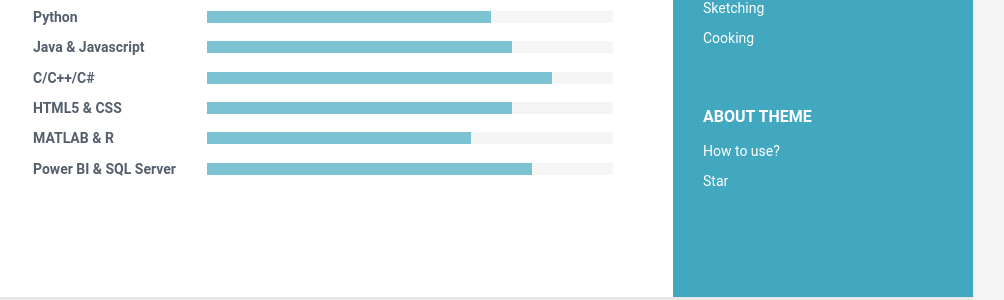
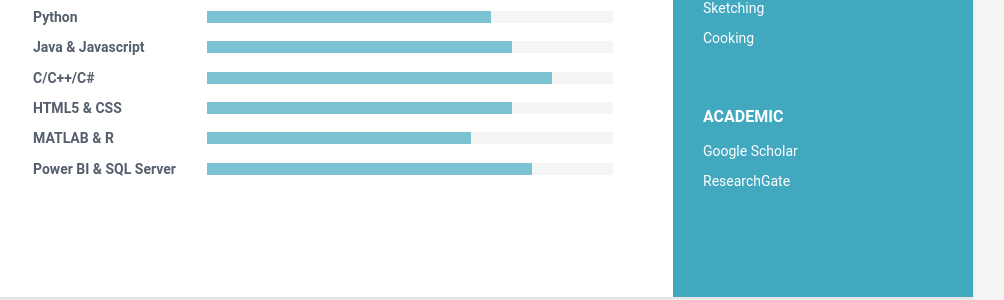
Before and after one commit to TheGreatFable/Ali_CV, a Jekyll site: the page built from index.html, in a window 1280 px wide. Shown: the part 1771-2071 px from the top of the page, without its empty margins (167-1171 px from the left). Built offline with Jekyll 4.4.1, drawn with Linux system fonts in a browser that asks for light colours.

Commit message:
Update about.html

```diff
--- a/_includes/about.html
+++ b/_includes/about.html
@@ -1,10 +1,10 @@
 <div class="remove-container container-block">
   <h2 class="container-block-title">
-    About Theme
+    Academic
   </h2>
   <ul class="list-unstyled interests-list">
-    <li><a target="_blank" href="https://www.youtube.com/watch?v=Jnmj1dXDbNk">How to use?</a></li>
-     <li><a class="github-button" href="https://github.com/sharu725/online-cv" data-icon="octicon-star" data-show-count="true" aria-label="Star sharu725/online-cv on GitHub">Star</a>
+    <li><a target="_blank" href="https://scholar.google.com/citations?user=mUPk_wQAAAAJ&hl=en">Google Scholar</a></li>
+     <li><a class="github-button" href="https://www.researchgate.net/profile/Ali-Yazbek-2/amp" data-icon="octicon-star" data-show-count="true" aria-label="Star TheGreatFable/Ali_CV on GitHub">ResearchGate</a>
      <script async defer src="https://buttons.github.io/buttons.js"></script>
   </ul>
 </div><!--//About-->
```
